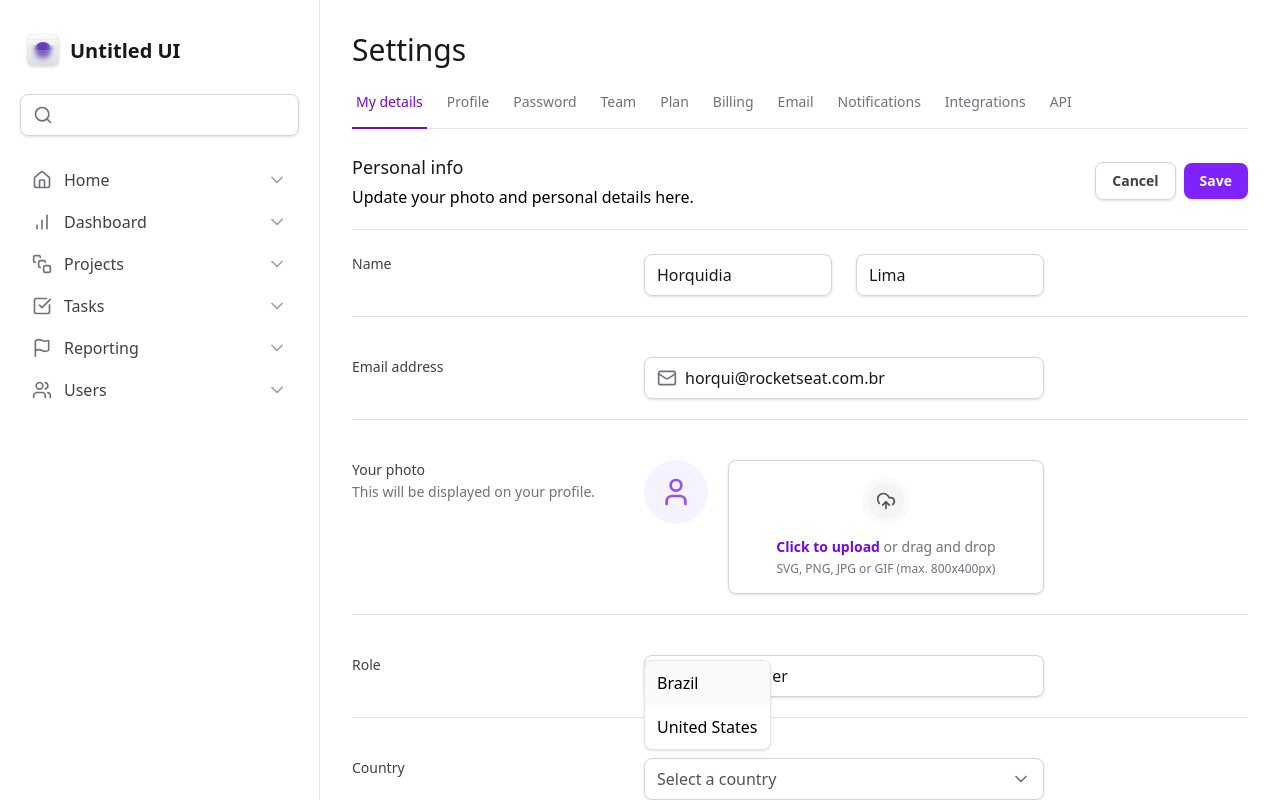
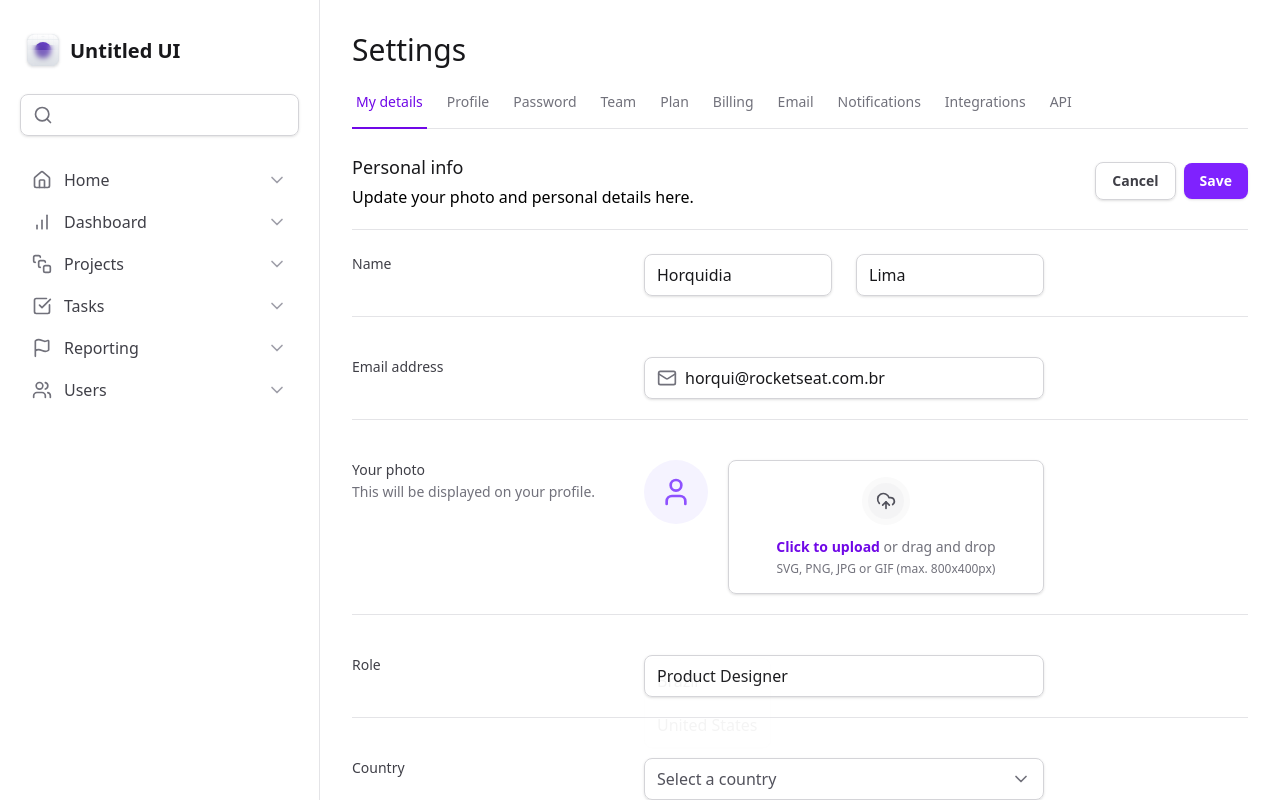
Before and after one commit to horquidia-lima/dashboard, a Next.js app: page / in a window 1280 px wide. Both pictures are taken after a click on the button "Select a country". Shown: the top 800 px of the page. Built offline with nearby package versions, Linux system fonts and the light colour scheme.

Commit message:
Animando abertura dos Selects

```diff
--- a/src/app/globals.css
+++ b/src/app/globals.css
@@ -8,4 +8,17 @@
 
   --border-width-6: 6px;
   --bg-violet-25: #fcfaff;
+
+  --animate-slideDownAndFade: slideDownAndFade 400s cubic-bezier(0.16, 1, 0.3, 1);
 }
+
+@keyframes slideDownAndFade {
+  from {
+    opacity: 0;
+    transform: translateY(-2px);
+  }
+  to {
+    opacity: 1;
+    transform: translateY(0);
+  }
+}
--- a/src/components/Form/Select/index.tsx
+++ b/src/components/Form/Select/index.tsx
@@ -20,7 +20,12 @@ export function Select({children, placeholder, ...props}: SelectProps){
             </SelectPrimitive.Trigger>
 
             <SelectPrimitive.Portal>
-                <SelectPrimitive.Content side="bottom" position="popper" sideOffset={8} className="z-10 shadow-sm rounded-lg border border-zinc-200 bg-white w-[--radix-select-trigger-width] overflow-hidden">
+                <SelectPrimitive.Content
+                    side="bottom"
+                    position="popper"
+                    sideOffset={8}
+                    className="z-10 shadow-sm rounded-lg border border-zinc-200 bg-white w-[--radix-select-trigger-width] overflow-hidden animate-slideDownAndFade"
+                >
                     <SelectPrimitive.Viewport>
                         {children}
                     </SelectPrimitive.Viewport>
```
